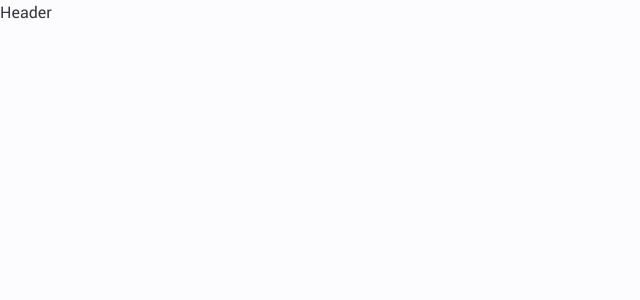
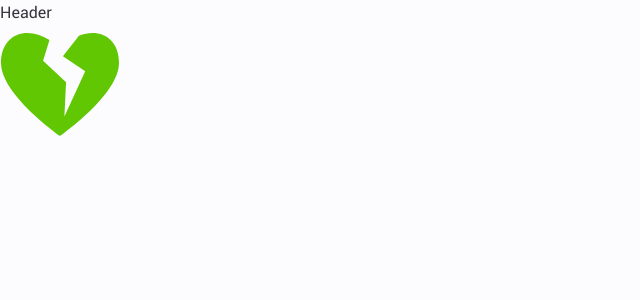
Before and after one commit to mahestro/tc-marvel-app, a React (Create React App) app: page / in a window 1280 px wide. Shown: the top 300 px of the page, without its empty margins (0-640 px from the left). Built offline with nearby package versions, Linux system fonts and the light colour scheme.

Commit message:
set up fix icon

```diff
--- /dev/null
+++ b/src/components/Icon.js
@@ -0,0 +1,20 @@
+import React from 'react';
+import PropTypes from 'prop-types';
+import svgSprite from '../i/sprite-defs.svg';
+
+const Icon = ({id, className}) => {
+  let wrapperClass = className && className.length > 0 ? `${className} icon--${id}` : `icon icon--regular icon--${id}`;
+
+  return (
+    <svg className={wrapperClass}>
+      <use xlinkHref={`${svgSprite}#${id}`} />
+    </svg>
+  );
+};
+
+Icon.propTypes = {
+  id:        PropTypes.string.isRequired,
+  className: PropTypes.string
+};
+
+export default Icon;
--- a/src/containers/App.js
+++ b/src/containers/App.js
@@ -1,11 +1,13 @@
 import React, { Component } from 'react';
 import Header from '../components/Header';
+import RequestForm from './RequestForm';
 
 class App extends Component {
   render() {
     return (
       <div>
         <Header />
+        <RequestForm />
       </div>
     );
   }
--- /dev/null
+++ b/src/containers/RequestForm.js
@@ -0,0 +1,16 @@
+import React, { Component } from 'react';
+import Icon from '../components/Icon';
+
+class RequestForm extends Component {
+  render() {
+    return (
+      <div>
+        <Icon
+          id="request"
+          className="icon--xlarge" />
+      </div>
+    );
+  }
+}
+
+export default RequestForm;
--- a/src/index.css
+++ b/src/index.css
@@ -385,6 +385,10 @@ ICONS
   width: 36px;
   height: 36px; }
 
+.icon--xlarge {
+  width: 120px;
+  height: 120px; }
+
 .icon--request,
 .icon--heartbroken {
   fill: #60C702; }
--- a/src/index.scss
+++ b/src/index.scss
@@ -252,6 +252,11 @@ ICONS
 	height: 36px;
 }
 
+.icon--xlarge {
+  width:  120px;
+  height: 120px;
+}
+
 .icon--request,
 .icon--heartbroken {
   fill: $color-success;
```
Also changed, not shown: src/i/sprite-defs.svg (added), src/i/sprite_def.svg (deleted).
